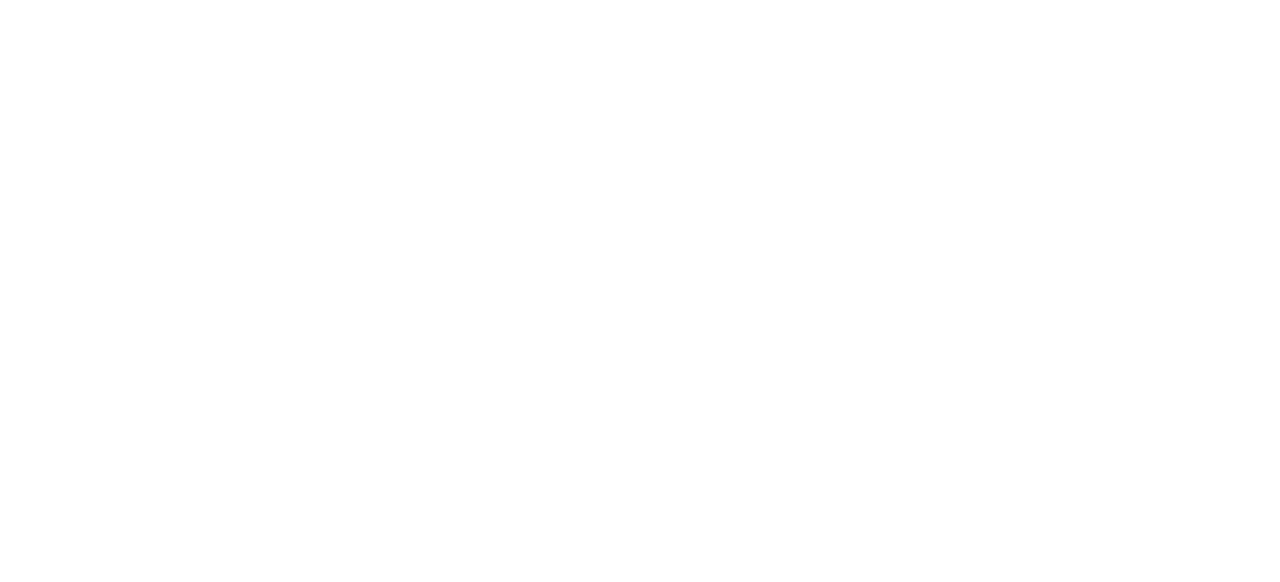
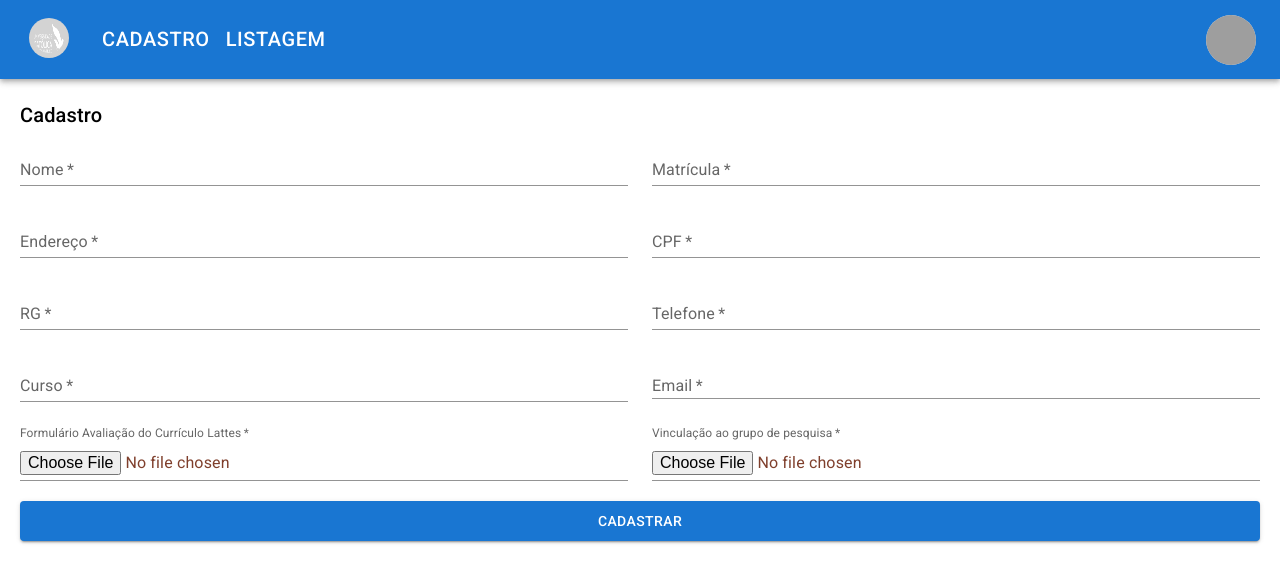
Before and after one commit to HigoHenrique/Project-PIBIC, a React (Vite) app: page /formProf in a window 1280 px wide. Before the commit this address had no page. Shown: the top 582 px of the page. Built offline with nearby package versions, Linux system fonts and the light colour scheme; grey boxes are pictures that could not be loaded.

Commit message:
Rota de FormProf, e declaração de aluno.

```diff
--- a/src/index.css
+++ b/src/index.css
@@ -19,3 +19,94 @@ body{
   padding: 0;
   font-family: 'Roboto', sans-serif;
 }
+#título{
+  position: relative;
+  left: 370px;
+  top:250px;
+  font-family: Georgia, 'Times New Roman', Times, serif;
+}
+#texto{
+  padding: 55px;
+  position: relative;
+  top:500px;
+  font-family: cursive;
+  font-size: 20px;
+  font-weight: normal;
+  line-height: 1.5;
+}
+#foto{
+  width: 800px;
+  height: 900px;
+   position: relative;
+   right: 250px;
+   top: -320px;
+   margin-bottom: -820px;
+}
+#foto2{
+  width: 200px;
+  height: 200px;
+   position: relative;
+   right: -60px;
+   top: -650px;
+   margin-bottom: -820px;
+}
+#foto3{
+  width: 180px;
+  height: 100px;
+   position: relative;
+   left: 360px;
+  bottom: 80px;
+
+
+}
+#caixa{
+ left: 60px;
+  width: 1000px; /* Largura da caixa */
+  height: 200px; /* Altura da caixa */
+  position: relative;
+  top:600px;
+  border: 2px solid #333; /* Borda da caixa */
+  padding: 20px; /* Espaçamento interno da caixa */
+  box-sizing: border-box; /* Garante que a largura e a altura incluam a borda e o preenchimento */
+  margin: 20px; /* Espaçamento externo ao redor da caixa */
+}
+#data{
+  position: relative;
+  bottom: 80px;
+  font-family: cursive;
+  font-size: 20px;
+  font-weight: normal;
+
+}
+#assinatura{
+position: relative;
+bottom: 95px;
+left: 645px;
+}
+#curriculo {
+  top: 5px;
+  height: 30px;
+  position: relative;
+  right: 0px;
+  color: #7a3723f5;
+}
+
+#curriculo:hover {
+  color: #24237af5;
+}
+
+#vinculacao {
+  top: 5px;
+  height: 30px;
+  position: relative;
+  right: 0px;
+  color: #7a3723f5;
+}
+
+
+
+
+
+#vinculacao:hover {
+  color: #24237af5;
+}
--- a/src/pages/Aluno/index.jsx
+++ b/src/pages/Aluno/index.jsx
@@ -2,12 +2,39 @@ import React from 'react';
 import { useReactToPrint } from 'react-to-print';
 import { saveAs } from 'file-saver';
 
+
+
 const PdfContent = React.forwardRef(({ inputValue }, ref) => (
   <div ref={ref} >
-     <img src="../../assets/logo.png" alt="Logo" style={{ width: '500px', height: 'auto' }} />
-    <h1>Relatório</h1>
-    <p>{inputValue}</p>
+     <img id="foto" src="https://www.calendariodovestibular.com.br/wp-content/uploads/2013/03/post_unicap.png" alt="Logo"/>
+     <img id="foto2" src="https://3.bp.blogspot.com/-ZlUb7VtvlsU/XL26k8OWPoI/AAAAAAAAGH4/BXmt8JjRUBckc3GjNNwJjbI4RgJYMkfjwCLcBGAs/s640/logo-pibic.png" alt="Logo"/>
+    <h1 id="título">DECLARAÇÃO DE VÍNCULO</h1>
+
+    <div id="texto"><h3>A [Nome da Universidade/Instituição], por meio desta declaração, atesta que o(a) estudante [Seu Nome Completo], regularmente matriculado(a) no curso de [Seu Curso], </h3>
+      <h3>está oficialmente vinculado(a) e participando ativamente do Programa Institucional de Bolsas de Iniciação Científica (PIBIC).</h3>
+     <h3> O(a) estudante mencionado(a) encontra-se envolvido(a) no projeto de pesquisa intitulado "[Título do Projeto]", sob a orientação do(a) Professor(a) [Nome do Orientador].</h3>
+     <h3>Esta participação tem o objetivo de promover o avanço do conhecimento na área de [Área de Pesquisa] e proporcionar uma experiência enriquecedora em pesquisa científica.</h3></div>
+     <div id="caixa">
+
+     <h2>AUTENTICAÇÃO</h2>
+     <span id="data">Recife, 30/11/2023 20:42:23</span>
+     <img id="foto3" src="https://s3.online24.pt/foto/como-criar-uma-assinatura-digital-73_bg.jpg" alt="Logo"/>
+
+     <div id="assinatura">
+     <span>Profº Ana Joul Pinheiro</span>
+     <p>Diretora de Gestão Escolar</p>
+     <p>Matº 205.87-9</p>
+     </div>
+
+     <p>RECONHECIDA PELO DECRETO N° 30.417, PUBLICADO NO D.O.U. DE N° 33 DE 08 FEVEREIRO DE 1952 E</p>
+     <p id="id">RECREDENCIADA PELA PORTARIA N° 2.145 - MEC, DE 12.12.2019, PUBLICADA NO D.O.U. N° 241, DE 13.12.2019</p>
+
+     </div>
+
+
+
   </div>
+
 ));
 
 const Aluno = () => {
--- /dev/null
+++ b/src/pages/FormProf/index.jsx
@@ -0,0 +1,200 @@
+import React, { useState } from 'react';
+import Grid from '@mui/material/Grid';
+import Typography from '@mui/material/Typography';
+import TextField from '@mui/material/TextField';
+import Header from '../../components/Header';
+import { Box, Button } from '@mui/material';
+
+export default function Form() {
+  const [formData, setFormData] = useState({
+    nome: '',
+    matricula: '',
+    endereco: '',
+    cpf: '',
+    rg: '',
+    telefone: '',
+    curso: '',
+    email: '',
+    curriculo: '',
+    vinculacao: '',
+  });
+
+  const handleInputChange = (event) => {
+    const { name, value } = event.target;
+    setFormData({ ...formData, [name]: value });
+  };
+
+  const handleCadastro = async () => {
+    const response = await fetch('https://pibicdb-barbosaerick88.b4a.run/alunos/create', {
+      method: 'POST',
+      headers: {
+        'Content-Type': 'application/json',
+      },
+      body: JSON.stringify(formData),
+    });
+
+    if (response.ok) {
+      window.location.href = '/';
+      alert('Cadastro realizado com sucesso!');
+    } else {
+      const errorData = await response.json();
+      console.error('Erro ao cadastrar:', errorData.message);
+      // Tratar o erro de acordo com sua necessidade
+    }
+  };
+
+  return (
+    <>
+      <Header />
+      <Box sx={{ margin: '20px' }}>
+        <Typography variant="h6" gutterBottom>
+          Cadastro
+        </Typography>
+        <Grid container spacing={3}>
+          <Grid item xs={12} sm={6}>
+            <TextField
+              required
+              id="nome"
+              name="nome"
+              label="Nome"
+              fullWidth
+              variant="standard"
+              value={formData.nome}
+              onChange={handleInputChange}
+            />
+          </Grid>
+          <Grid item xs={12} sm={6}>
+            <TextField
+              required
+              id="matricula"
+              name="matricula"
+              label="Matrícula"
+              fullWidth
+              variant="standard"
+              value={formData.matricula}
+              onChange={handleInputChange}
+            />
+          </Grid>
+          <Grid item xs={12} sm={6}>
+            <TextField
+              required
+              id="endereco"
+              name="endereco"
+              label="Endereço"
+              fullWidth
+              variant="standard"
+              value={formData.endereco}
+              onChange={handleInputChange}
+            />
+          </Grid>
+          <Grid item xs={12} sm={6}>
+            <TextField
+              required
+              id="cpf"
+              name="cpf"
+              label="CPF"
+              fullWidth
+              variant="standard"
+              value={formData.cpf}
+              onChange={handleInputChange}
+            />
+          </Grid>
+          <Grid item xs={12} sm={6}>
+            <TextField
+              required
+              id="rg"
+              name="rg"
+              label="RG"
+              fullWidth
+              variant="standard"
+              value={formData.rg}
+              onChange={handleInputChange}
+            />
+          </Grid>
+          <Grid item xs={12} sm={6}>
+            <TextField
+              required
+              id="telefone"
+              name="telefone"
+              label="Telefone"
+              fullWidth
+              variant="standard"
+              value={formData.telefone}
+              onChange={handleInputChange}
+            />
+          </Grid>
+          <Grid item xs={12} sm={6}>
+            <TextField
+              required
+              id="curso"
+              name="curso"
+              label="Curso"
+              fullWidth
+              variant="standard"
+              value={formData.curso}
+              onChange={handleInputChange}
+            />
+          </Grid>
+          <Grid item xs={12} sm={6}>
+            <TextField
+              required
+              id="email"
+              name="email"
+              label="Email"
+              fullWidth
+              variant="standard"
+              value={formData.email}
+              onChange={handleInputChange}
+            />
+          </Grid>
+
+          <Grid item xs={12} sm={6} id="input2">
+            <TextField
+              required
+              type="file"
+              id="curriculo"
+              name="curriculo"
+              label="Formulário Avaliação do Currículo Lattes"
+              fullWidth
+              variant="standard"
+              InputLabelProps={{
+                shrink: true,
+              }}
+              onChange={handleInputChange}
+            />
+          </Grid>
+
+          <Grid item xs={12} sm={6} id="input3">
+            <TextField
+              required
+              type="file"
+              id="vinculacao"
+              name="vinculacao"
+              label="Vinculação ao grupo de pesquisa"
+              fullWidth
+              variant="standard"
+              InputLabelProps={{
+                shrink: true,
+              }}
+              onChange={handleInputChange}
+            />
+          </Grid>
+        </Grid>
+
+        <Button
+          sx={{
+            display: 'flex',
+            margin: 'auto',
+            marginTop: '20px',
+            width: '100%',
+            height: '40px',
+          }}
+          variant="contained"
+          onClick={handleCadastro}
+        >
+          Cadastrar
+        </Button>
+      </Box>
+    </>
+  );
+}
--- a/src/pages/Login/index.jsx
+++ b/src/pages/Login/index.jsx
@@ -9,9 +9,12 @@ import Typography from "@mui/material/Typography";
 import { createTheme, ThemeProvider } from "@mui/material/styles";
 import logoUnicap from "../../assets/logo.png";
 import { useNavigate } from "react-router-dom";
+import Grid from '@mui/material/Grid';
+import { Link } from 'react-router-dom';
 
 import "./styles.css";
 import useAutenticate from "../../hooks/useAutenticate";
+
 
 const theme = createTheme();
 
@@ -88,6 +91,15 @@ export default function Login() {
                 label="Lembrar do e-mail"
               />
             </Box>
+
+            <Grid item>
+                <Link to={navigateTo('/formProf')}>
+                  {"Não possui conta ? Cadastre-se"}
+                </Link>
+              </Grid>
+
+
+
             <Button
               onClick={handleClick}
               type="submit"
--- a/src/routes.jsx
+++ b/src/routes.jsx
@@ -5,6 +5,7 @@ import Login from "./pages/Login";
 import Aluno from "./pages/Aluno";
 import HomeProf from "./pages/HomeProf";
 import AddProf from "./pages/AddProf";
+import FormProf from "./pages/FormProf"
 import { UserProvider } from "./hooks/useUser";
 
 export default function Router() {
@@ -17,6 +18,7 @@ export default function Router() {
           <Route path="/login" element={<Login />} />
           <Route path="/aluno" element={<Aluno />} />
           <Route path="/professor" element={<HomeProf />} />
+          <Route path="/formProf" element={<FormProf />} />
           <Route path="/professor/adicionar" element={<AddProf />} />
         </Routes>
       </BrowserRouter>
```
Also changed, not shown: 1 other file (tests, documents, lock files or other folders).
